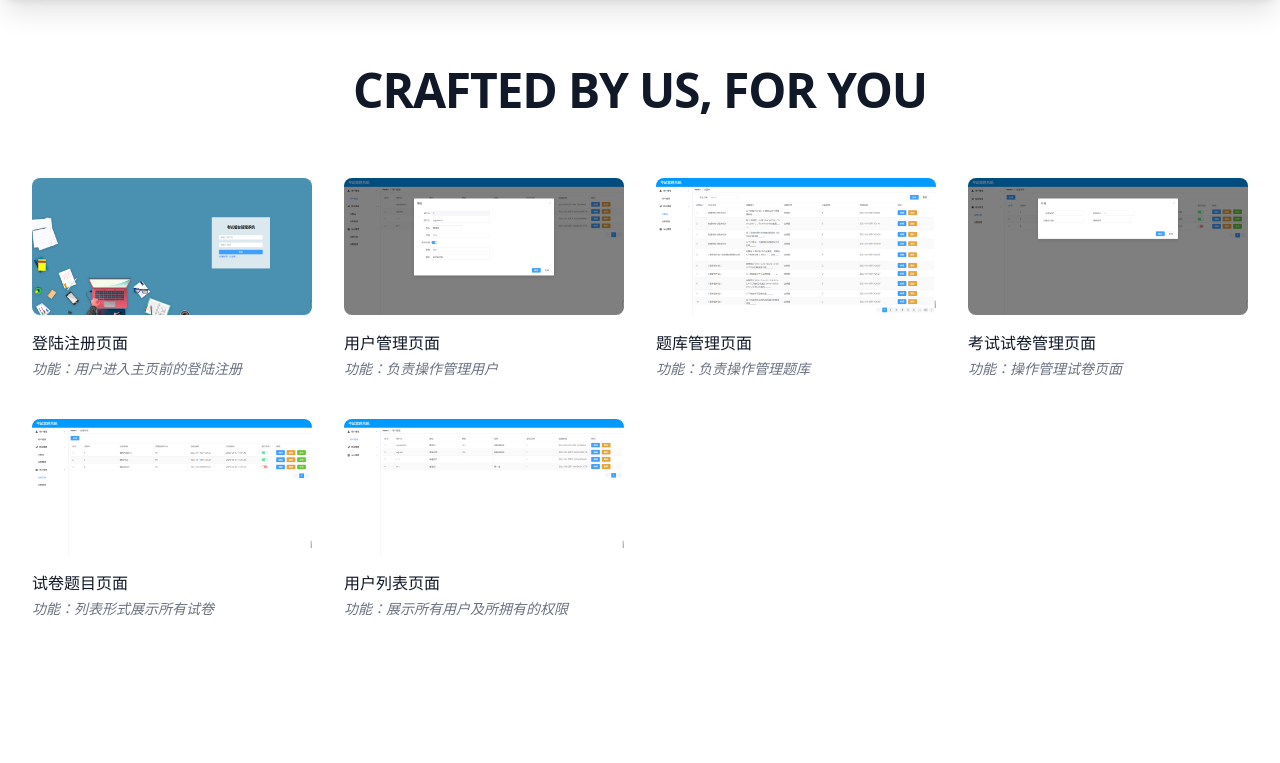
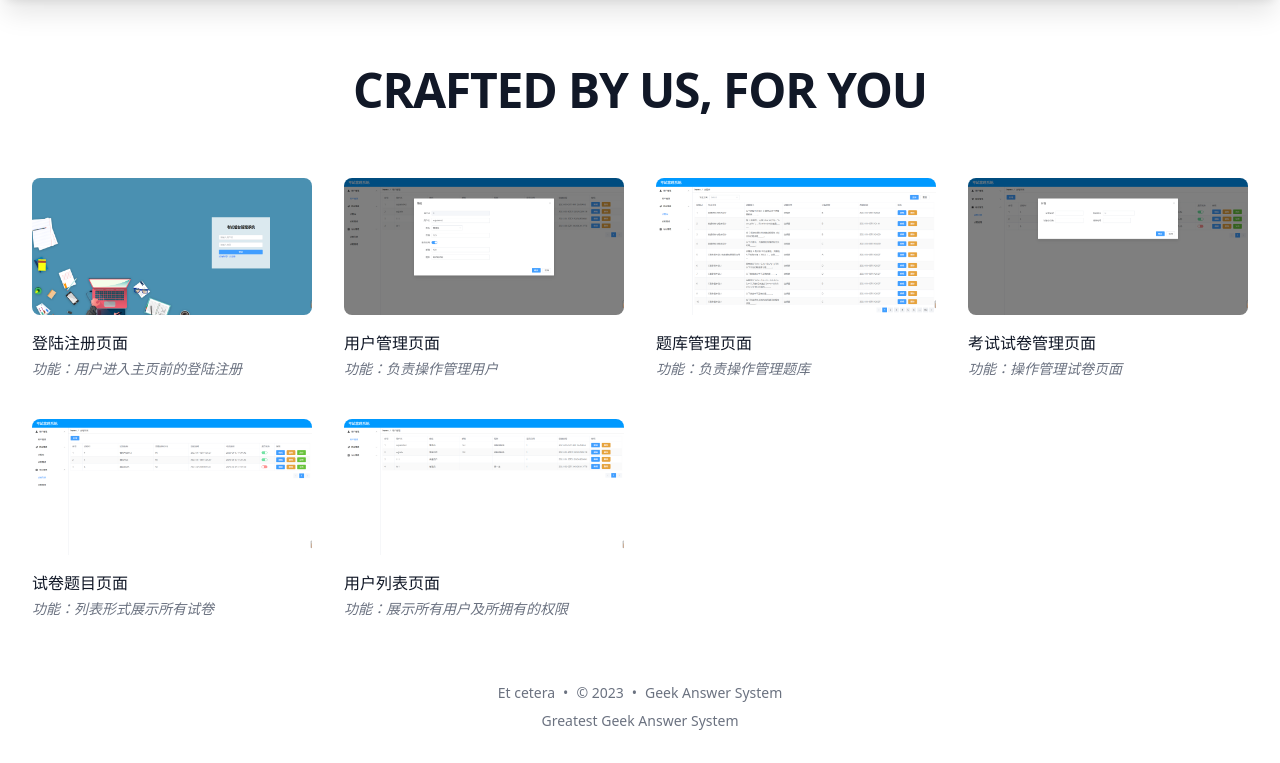
Before and after one commit to AmbitionsXXXV/-, a Next.js app: page / in a window 1280 px wide. Shown: the part 544-1307 px from the top of the page. Before the commit the page ends 1175 px from the top, so only its background shows below. Built offline with nearby package versions, Linux system fonts and the light colour scheme; no server answers.

Commit message:
footer组件

```diff
--- /dev/null
+++ b/components/Footer.tsx
@@ -0,0 +1,23 @@
+import Link from './Link'
+import siteMetadata from '@/data/siteMetadata'
+
+export default function Footer() {
+  return (
+    <footer>
+      <div className="mt-16 flex flex-col items-center">
+        <div className="mb-2 flex space-x-2 text-sm text-gray-500 dark:text-gray-400">
+          <div>{siteMetadata.author}</div>
+          <div>{` • `}</div>
+          <div>{`© ${new Date().getFullYear()}`}</div>
+          <div>{` • `}</div>
+          <Link href="/">{siteMetadata.title}</Link>
+        </div>
+        <div className="mb-8 text-sm text-gray-500 dark:text-gray-400">
+          <Link href="https://github.com/AmbitionsXXXV/MyBlog">
+            Greatest Geek Answer System
+          </Link>
+        </div>
+      </div>
+    </footer>
+  )
+}
--- /dev/null
+++ b/components/Link.tsx
@@ -0,0 +1,24 @@
+/* eslint-disable jsx-a11y/anchor-has-content */
+import Link from 'next/link'
+import { AnchorHTMLAttributes, DetailedHTMLProps } from 'react'
+
+const CustomLink = ({
+  href,
+  ...rest
+}: DetailedHTMLProps<AnchorHTMLAttributes<HTMLAnchorElement>, HTMLAnchorElement>) => {
+  const isInternalLink = href && href.startsWith('/')
+  const isAnchorLink = href && href.startsWith('#')
+
+  if (isInternalLink) {
+    // @ts-ignore
+    return <Link href={href} {...rest} />
+  }
+
+  if (isAnchorLink) {
+    return <a href={href} {...rest} />
+  }
+
+  return <a target="_blank" rel="noopener noreferrer" href={href} {...rest} />
+}
+
+export default CustomLink
--- a/components/ProductCard.tsx
+++ b/components/ProductCard.tsx
@@ -7,7 +7,7 @@ export default function ProductCard(props: any) {
   const { product } = props
 
   return (
-    // <Link href={`/products/${product.id}`} className="group">
+    <Link href={`/products/${product.id}`} className="group">
       <div className="group">
         <div className="aspect-w-1 aspect-h-1 w-full overflow-hidden rounded-lg bg-gray-200 xl:aspect-w-7 xl:aspect-h-8">
           <Image
@@ -28,6 +28,6 @@ export default function ProductCard(props: any) {
           {product.shortDescription}
         </p>
       </div>
-    // </Link>
+    </Link>
   )
 }
--- /dev/null
+++ b/data/index.ts
@@ -0,0 +1,38 @@
+export const imgData: any[] = [
+  {
+    imageGroups: { image: { link: '/login.png' } },
+    name: '登陆注册页面',
+    shortDescription: '功能：用户进入主页前的登陆注册',
+    id: 1
+  },
+  {
+    imageGroups: { image: { link: '/addUser.png' } },
+    name: '用户管理页面',
+    shortDescription: '功能：负责操作管理用户',
+    id: 2
+  },
+  {
+    imageGroups: { image: { link: '/itemBank.png' } },
+    name: '题库管理页面',
+    shortDescription: '功能：负责操作管理题库',
+    id: 3
+  },
+  {
+    imageGroups: { image: { link: '/addPaper.png' } },
+    name: '考试试卷管理页面',
+    shortDescription: '功能：操作管理试卷页面',
+    id: 4
+  },
+  {
+    imageGroups: { image: { link: '/paperList.png' } },
+    name: '试卷题目页面',
+    shortDescription: '功能：列表形式展示所有试卷',
+    id: 5
+  },
+  {
+    imageGroups: { image: { link: '/users.png' } },
+    name: '用户列表页面',
+    shortDescription: '功能：展示所有用户及所拥有的权限',
+    id: 6
+  }
+]
--- /dev/null
+++ b/data/siteMetadata.js
@@ -0,0 +1,82 @@
+// @ts-check
+
+// /** @type {import("pliny/config").PlinyConfig } */
+const siteMetadata = {
+  title: 'Geek Answer System',
+  author: 'Et cetera',
+  headerTitle: 'EtcBlog',
+  description: 'A blog created with Next.js and Tailwind.css',
+  language: 'en-us',
+  theme: 'system', // system, dark or light
+  siteUrl: 'https://tailwind-nextjs-starter-blog.vercel.app',
+  siteRepo: 'https://github.com/AmbitionsXXXV',
+  siteLogo: '/static/images/logo.png',
+  image: '/static/images/avatar.png',
+  socialBanner: '/static/images/twitter-card.png',
+  email: 'yilonglei790@gmail.com',
+  github: 'https://github.com/AmbitionsXXXV',
+  twitter: 'https://twitter.com/Twitter',
+  facebook: 'https://facebook.com',
+  youtube: 'https://youtube.com',
+  linkedin: 'https://www.linkedin.com',
+  locale: 'en-US',
+  analytics: {
+    // If you want to use an analytics provider you have to add it to the
+    // content security policy in the `next.config.js` file.
+    // supports plausible, simpleAnalytics, umami or googleAnalytics
+    plausibleDataDomain: '', // e.g. tailwind-nextjs-starter-blog.vercel.app
+    simpleAnalytics: false, // true or false
+    umamiWebsiteId: '', // e.g. 123e4567-e89b-12d3-a456-426614174000
+    posthogProjectApiKey: '', // e.g. AhnJK8392ndPOav87as450xd
+    googleAnalyticsId: '' // e.g. UA-000000-2 or G-XXXXXXX
+  },
+  newsletter: {
+    // supports mailchimp, buttondown, convertkit, klaviyo, revue, emailoctopus
+    // Please add your .env file and modify it according to your selection
+    provider: 'buttondown'
+  },
+  comments: {
+    // If you want to use an analytics provider you have to add it to the
+    // content security policy in the `next.config.js` file.
+    // Select a provider and use the environment variables associated to it
+    // https://vercel.com/docs/environment-variables
+    provider: 'giscus', // supported providers: giscus, utterances, disqus
+    giscusConfig: {
+      // Visit the link below, and follow the steps in the 'configuration' section
+      // https://giscus.app/
+      repo: process.env.NEXT_PUBLIC_GISCUS_REPO,
+      repositoryId: process.env.NEXT_PUBLIC_GISCUS_REPOSITORY_ID,
+      category: process.env.NEXT_PUBLIC_GISCUS_CATEGORY,
+      categoryId: process.env.NEXT_PUBLIC_GISCUS_CATEGORY_ID,
+      mapping: 'pathname', // supported options: pathname, url, title
+      reactions: '1', // Emoji reactions: 1 = enable / 0 = disable
+      // Send discussion metadata periodically to the parent window: 1 = enable / 0 = disable
+      metadata: '0',
+      // theme example: light, dark, dark_dimmed, dark_high_contrast
+      // transparent_dark, preferred_color_scheme, custom
+      theme: 'light',
+      // theme when dark mode
+      darkTheme: 'transparent_dark',
+      // If the theme option above is set to 'custom`
+      // please provide a link below to your custom theme css file.
+      // example: https://giscus.app/themes/custom_example.css
+      themeURL: ''
+    }
+  }
+  // search: {
+  //   provider: 'kbar', // kbar or algolia
+  //   kbarConfig: {
+  //     searchDocumentsPath: 'search.json', // path to load documents to search
+  //   },
+  //   provider: 'algolia',
+  //   algoliaConfig: {
+  //     // The application ID provided by Algolia
+  //     appId: 'R2IYF7ETH7',
+  //     // Public API key: it is safe to commit it
+  //     apiKey: '599cec31baffa4868cae4e79f180729b',
+  //     indexName: 'docsearch',
+  //   },
+  // },
+}
+
+module.exports = siteMetadata
--- a/pages/index.tsx
+++ b/pages/index.tsx
@@ -1,46 +1,11 @@
 import type { NextPage } from 'next'
 import Header from '@/components/Header'
 import ProductCard from '@/components/ProductCard'
+import { imgData } from 'data'
+import Footer from '@/components/Footer'
 
 const Home: NextPage = () => {
-  const data: any[] = [
-    {
-      imageGroups: { image: { link: '/login.png' } },
-      name: '登陆注册页面',
-      shortDescription: '功能：用户进入主页前的登陆注册',
-      id: 1
-    },
-    {
-      imageGroups: { image: { link: '/addUser.png' } },
-      name: '用户管理页面',
-      shortDescription: '功能：负责操作管理用户',
-      id: 2
-    },
-    {
-      imageGroups: { image: { link: '/itemBank.png' } },
-      name: '题库管理页面',
-      shortDescription: '功能：负责操作管理题库',
-      id: 3
-    },
-    {
-      imageGroups: { image: { link: '/addPaper.png' } },
-      name: '考试试卷管理页面',
-      shortDescription: '功能：操作管理试卷页面',
-      id: 4
-    },
-    {
-      imageGroups: { image: { link: '/paperList.png' } },
-      name: '试卷题目页面',
-      shortDescription: '功能：列表形式展示所有试卷',
-      id: 5
-    },
-    {
-      imageGroups: { image: { link: '/users.png' } },
-      name: '用户列表页面',
-      shortDescription: '功能：展示所有用户及所拥有的权限',
-      id: 6
-    }
-  ]
+  const data = imgData
 
   return (
     <>
@@ -59,6 +24,7 @@ const Home: NextPage = () => {
           ))}
         </div>
       </div>
+      <Footer />
     </>
   )
 }
--- /dev/null
+++ b/pages/products/[id].tsx
@@ -0,0 +1,5 @@
+import React from 'react'
+
+export default function Detail() {
+  return <div>Detail</div>
+}
--- a/tsconfig.json
+++ b/tsconfig.json
@@ -16,7 +16,8 @@
     "incremental": true,
     "baseUrl": ".",
     "paths": {
-      "@/components/*": ["components/*"]
+      "@/components/*": ["components/*"],
+      "@/data/*": ["data/*"]
     }
   },
   "include": ["next-env.d.ts", "**/*.ts", "**/*.tsx"],
```
Lines whose indentation alone changed are shown as unchanged.
